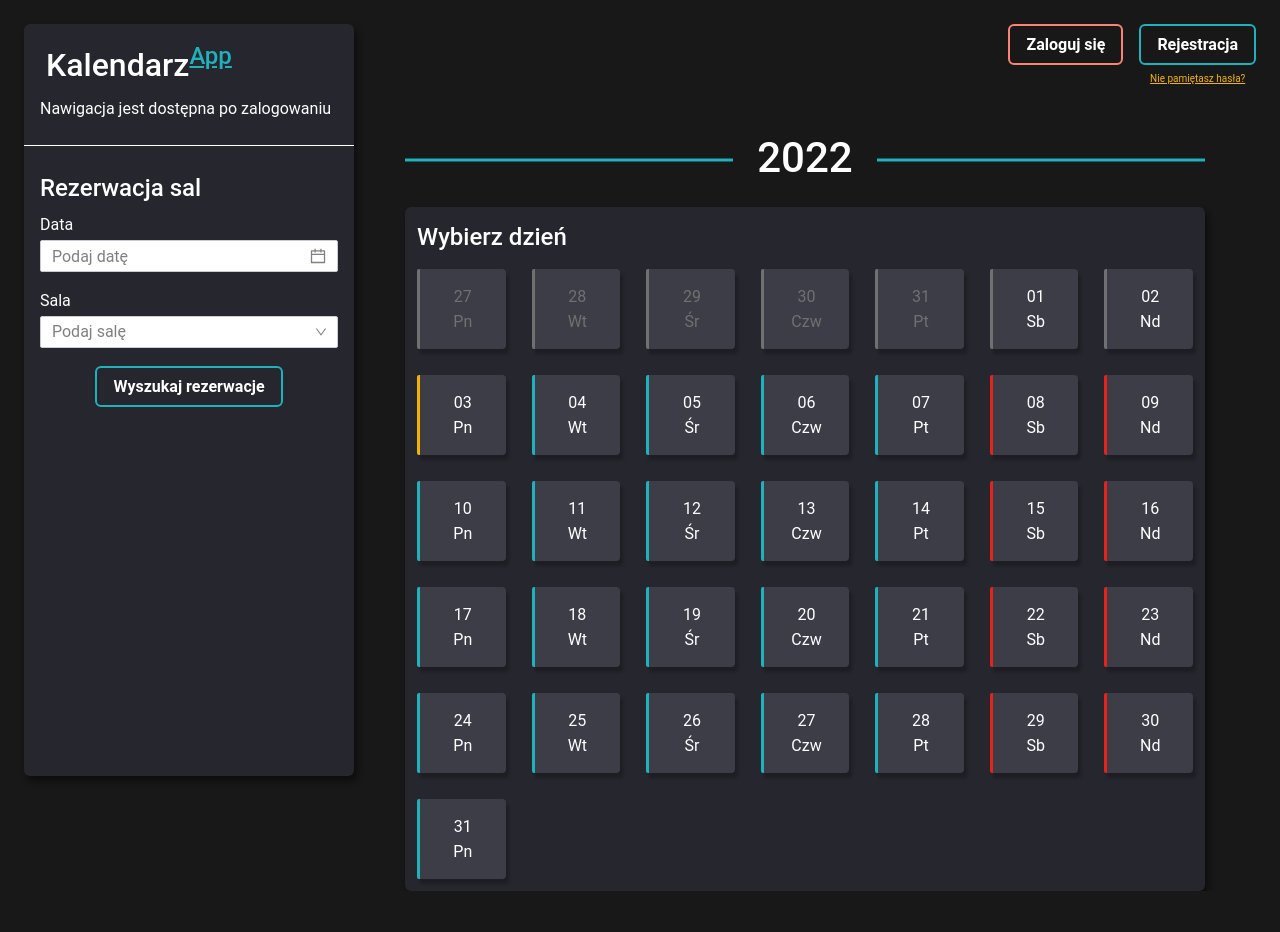
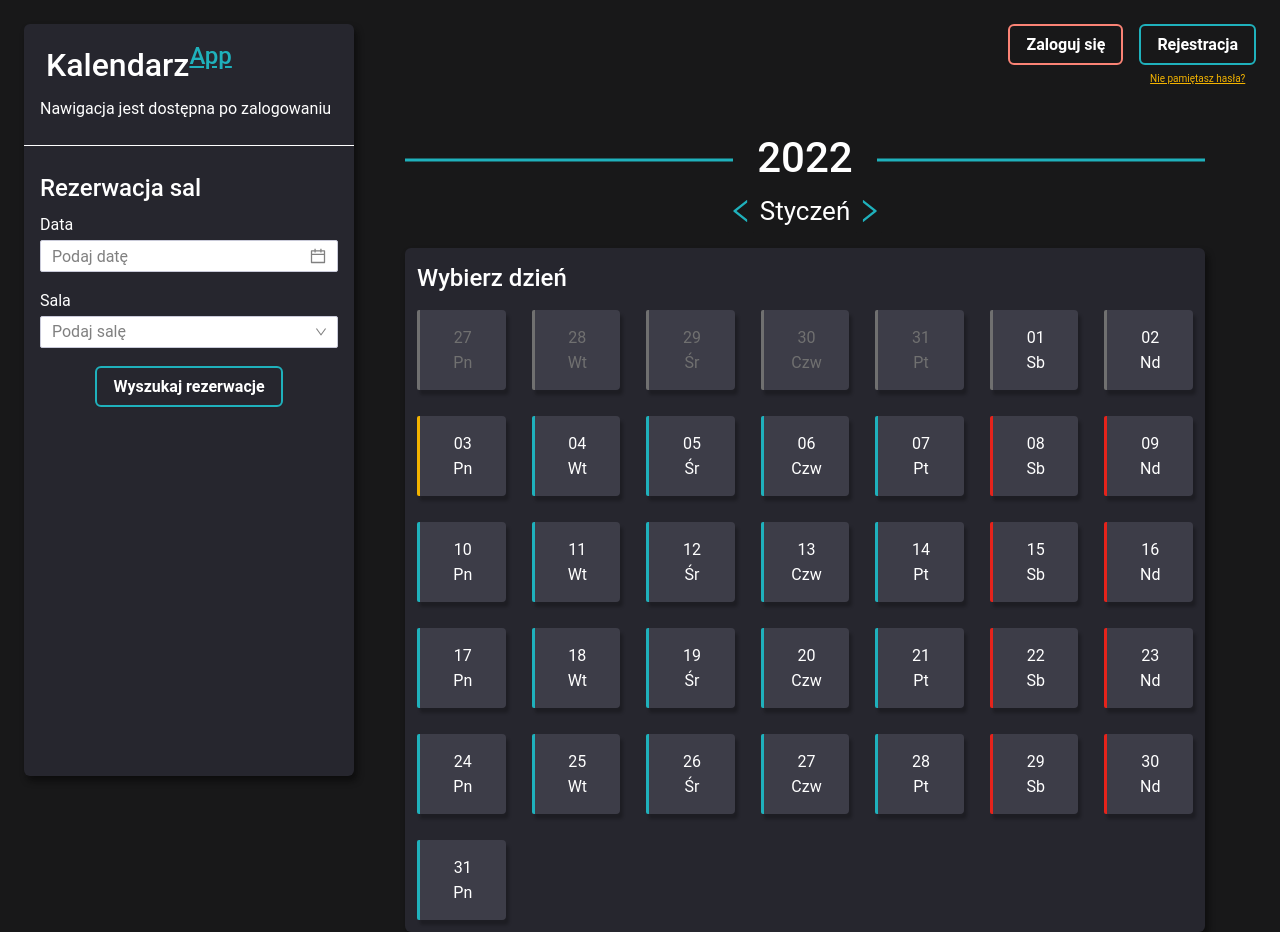
Before and after one commit to Terminatt/kalendarz-app, a React (Create React App) app in the folder front/: page / in a window 1280 px wide. Before the commit the page ends 891 px from the top, so only its background shows below. Built offline with nearby package versions, Linux system fonts and the light colour scheme; no server answers.

Commit message:
feat(front): add switching between years

```diff
--- a/front/src/components/Calendar/Calendar.less
+++ b/front/src/components/Calendar/Calendar.less
@@ -1,9 +1,13 @@
 @import '~styles/variables.less';
+@import '~styles/mixins.less';
 
 .calendar {
+  &-divider.ant-divider-horizontal.ant-divider-with-text.huge-divider {
+    margin: 0;
+  }
 
-  &-divider.ant-divider-horizontal.ant-divider-with-text.huge-divider{
-    margin-top: 0;
+  &-switcher {
+    .center-horizontally();
     margin-bottom: @margin-medium;
   }
 
--- a/front/src/components/Calendar/Calendar.tsx
+++ b/front/src/components/Calendar/Calendar.tsx
@@ -1,9 +1,10 @@
 import {
-    isBeforeToday, isNumber, isToday, isWeekend,
+    isBeforeToday, isExisting, isToday, isWeekend,
 } from '@utils/general';
 import dayjs, { Dayjs } from 'dayjs';
-import React, { useEffect, useState } from 'react';
-import { dayNames } from '@constants/constants';
+import React, { useCallback, useEffect, useState } from 'react';
+import { dayNames, Month, monthNames } from '@constants/constants';
+import Switcher, { IndexExceed, SwitcherOption } from '@components/Switcher/Switcher';
 import HugeDivider from '@components/HugeDivider/HugeDivider';
 import CalendarItem, { CalendarItemType } from './CalendarItem/CalendarItem';
 
@@ -55,11 +56,16 @@ export function createLastWeekList(year: number, month: number, evaluateType: Ev
     return dayList;
 }
 
+export function getMonthsOptions(months: string[]): SwitcherOption<number>[] {
+    return months.map((el, index) => ({ label: el, value: index }));
+}
+
 const Calendar: React.FC = () => {
     const [today, setToday] = useState<Dayjs | null>(null);
     const [selectedYear, setYear] = useState<number | null>(null);
     const [selectedMonth, setMonth] = useState<number | null>(null);
     const [daysInMonth, setDaysInMonth] = useState<CalendarDay[]>([]);
+    const monthOptions = getMonthsOptions(monthNames);
 
     const evaluateCurrentMonthDayType = (current: Dayjs): CalendarItemType => {
         if (isBeforeToday(current)) {
@@ -92,16 +98,35 @@ const Calendar: React.FC = () => {
     }, []);
 
     useEffect(() => {
-        if (!isNumber(selectedYear) || !isNumber(selectedMonth)) {
+        if (!isExisting(selectedYear) || !isExisting(selectedMonth)) {
             return;
         }
 
         setDaysInMonth(createDaysInMonth(selectedYear, selectedMonth));
     }, [selectedMonth]);
 
+    const onSwitcherChange = useCallback((value: number | null, exceeds?: IndexExceed): void => {
+        if (exceeds && selectedYear) {
+            if (exceeds === IndexExceed.LEFT) {
+                setYear(selectedYear - 1);
+                setMonth(Month.DECEMBER);
+                return;
+            }
+
+            setYear(selectedYear + 1);
+            setMonth(Month.JANUARY);
+            return;
+        }
+
+        setMonth(value);
+    }, [selectedYear]);
+
     return (
         <div className="calendar">
             <HugeDivider className="calendar-divider" text={selectedYear || ''} />
+            <div className="calendar-switcher">
+                <Switcher selected={selectedMonth} onChange={onSwitcherChange} options={monthOptions} />
+            </div>
             <div className="calendar-content">
                 <div className="calendar-content-header">
                     <h2>Wybierz dzień</h2>
--- a/front/src/components/Modals/SigningModal/LoginForm/LoginForm.tsx
+++ b/front/src/components/Modals/SigningModal/LoginForm/LoginForm.tsx
@@ -31,7 +31,7 @@ const LoginForm: React.FC<LoginFormProps> = (props) => {
                 }
             },
         }));
-    }, []);
+    }, [onFinishCallback]);
 
     return (
         <CustomForm formProps={{ form, onFinish }} isLoading={isLoading} primaryBtnText="Zaloguj się">
--- /dev/null
+++ b/front/src/components/Switcher/Switcher.less
@@ -0,0 +1,19 @@
+@import '~styles/variables.less';
+
+.switcher {
+  &-btn {
+    cursor: pointer;
+
+    &-left {
+      margin-right: @margin-tiny;
+    }
+
+    &-right {
+      margin-left: @margin-tiny;
+    }
+  }
+
+  &-selected {
+    font-size: @font-size-big;
+  }
+}
--- /dev/null
+++ b/front/src/components/Switcher/Switcher.tsx
@@ -0,0 +1,106 @@
+import TransparentButton from '@components/TransparentButton/TransparentButton';
+import React, {
+    useCallback, useEffect, useState,
+} from 'react';
+import { LeftOutlined, RightOutlined } from '@ant-design/icons';
+
+import './Switcher.less';
+import { isExisting } from '@utils/general';
+
+export interface SwitcherOption<T> {
+  label: string;
+  value: T;
+}
+export interface SwitcherProps<T> {
+  options: SwitcherOption<T>[];
+  selected?: number | null;
+  onChange?: (value: T | null, exceeds?: IndexExceed) => void;
+}
+
+export enum IndexExceed {
+    LEFT = 1,
+    RIGHT = 2,
+}
+
+const Switcher = <T, >(props: SwitcherProps<T>): React.ReactElement => {
+    const [selectedIndex, _setSelectedIndex] = useState<number | null>(null);
+    const { selected, options, onChange } = props;
+
+    const setSelectedIndex = useCallback((index: number): void => {
+        // if selected item is provided from props, do not set it internally but set it on useEffect
+        if (isExisting(selected)) {
+            return;
+        }
+
+        _setSelectedIndex(index);
+    }, [selected]);
+
+    useEffect(() => {
+        if (options.length === 0) {
+            return;
+        }
+        setSelectedIndex(0);
+    }, []);
+
+    useEffect(() => {
+        if (!isExisting(selected)) {
+            return;
+        }
+
+        _setSelectedIndex(selected);
+    }, [selected]);
+
+    const onIndexChange = useCallback((index: number, exceeds?: IndexExceed): void => {
+        if (onChange) {
+            onChange(exceeds ? null : options[index].value, exceeds);
+        }
+    }, [onChange]);
+
+    const onLeftButtonClick = useCallback(() => {
+        if (selectedIndex === null) {
+            return;
+        }
+
+        const newIndex = selectedIndex - 1;
+
+        if (newIndex < 0) {
+            onIndexChange(newIndex, IndexExceed.LEFT);
+            return;
+        }
+
+        setSelectedIndex(newIndex);
+        onIndexChange(newIndex);
+    }, [selectedIndex]);
+
+    const onRightButtonClick = useCallback(() => {
+        if (selectedIndex === null) {
+            return;
+        }
+
+        const newIndex = selectedIndex + 1;
+
+        if (newIndex > options.length - 1) {
+            onIndexChange(newIndex, IndexExceed.RIGHT);
+            return;
+        }
+
+        setSelectedIndex(newIndex);
+        onIndexChange(newIndex);
+    }, [selectedIndex, onIndexChange]);
+
+    return (
+        <div className="switcher">
+            <TransparentButton onClick={onLeftButtonClick} className="switcher-btn switcher-btn-left">
+                <LeftOutlined />
+            </TransparentButton>
+            <span className="switcher-selected">
+                {selectedIndex !== null ? options[selectedIndex].label : ''}
+            </span>
+            <TransparentButton onClick={onRightButtonClick} className="switcher-btn switcher-btn-right">
+                <RightOutlined />
+            </TransparentButton>
+        </div>
+    );
+};
+
+export default Switcher;
--- a/front/src/constants/constants.ts
+++ b/front/src/constants/constants.ts
@@ -12,3 +12,18 @@ export const errorMessages: {[key: string]: string} = {
 
 export const dayNames = ['Nd', 'Pn', 'Wt', 'Śr', 'Czw', 'Pt', 'Sb'];
 export const monthNames = ['Styczeń', 'Luty', 'Marzec', 'Kwiecień', 'Maj', 'Czerwiec', 'Lipiec', 'Sierpień', 'Wrzesień', 'Październik', 'Listopad', 'Grudzień'];
+
+export enum Month {
+    JANUARY,
+    FEBRUARY,
+    MARCH,
+    APRIL,
+    MAY,
+    JUNE,
+    JULY,
+    AUGUST,
+    SEPTEMBER,
+    OCTOBER,
+    NOVEMBER,
+    DECEMBER,
+}
--- a/front/src/utils/general.ts
+++ b/front/src/utils/general.ts
@@ -2,6 +2,10 @@ import { Dayjs } from 'dayjs';
 
 export function isNumber(value: unknown): value is number {
     return typeof value === 'number';
+}
+
+export function isExisting<T>(value?: T | null): value is T {
+    return value !== undefined && value !== null;
 }
 
 export function isBeforeToday(current: Dayjs): boolean {
```
